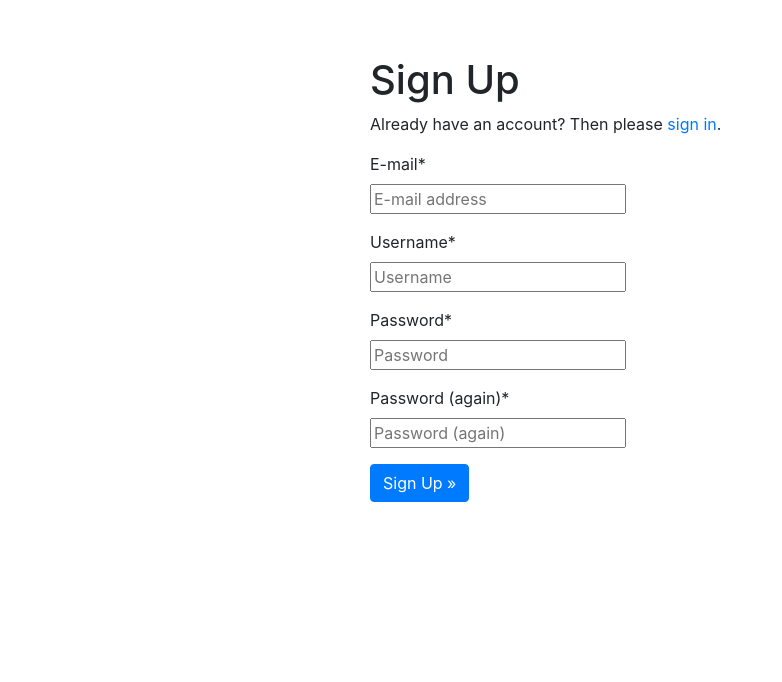
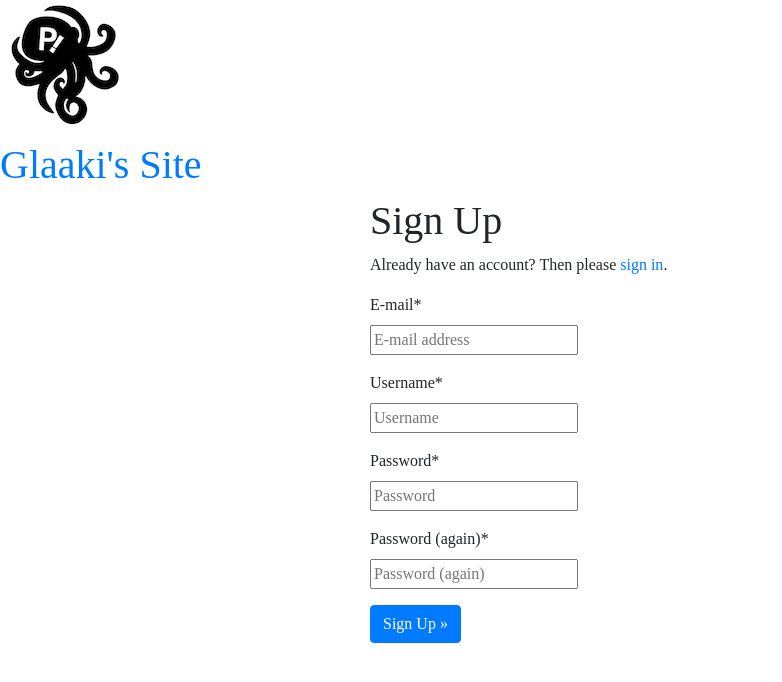
Before and after one commit to glaaki/ruh-roh, a Django app: page /accounts/signup/ in a window 1280 px wide. Shown: the top 682 px of the page, without its empty margins (0-782 px from the left). Run offline with Django 3.2, Linux system fonts and the light colour scheme; some libraries are stand-ins or nearby versions.

Commit message:
removing boilerplate templating, added logo

```diff
--- a/ruh_roh/static/css/project.css
+++ b/ruh_roh/static/css/project.css
@@ -1,38 +1,34 @@
-/* These styles are generated from project.scss. */
+body {
+  font-family: "Coming Soon"; }
+
+.logo {
+  background-image: url("/static/images/logo.png");
+  display: inline-block;
+  height: 130px;
+  width: 130px; }
 
 .alert-debug {
-  color: black;
-  background-color: white;
+  background-color: #fff;
   border-color: #d6e9c6;
-}
+  color: #000; }
 
 .alert-error {
-  color: #b94a48;
   background-color: #f2dede;
   border-color: #eed3d7;
-}
+  color: #b94a48; }
 
-/* This is a fix for the bootstrap4 alpha release */
+.navbar {
+  border-radius: 0px; }
+
 @media (max-width: 47.9em) {
   .navbar-nav .nav-item {
+    display: inline-block;
     float: none;
-    width: 100%;
-    display: inline-block;
-  }
+    width: 100%; }
+  .navbar-nav .nav-item + .nav-item {
+    margin-left: 0; }
+  .nav.navbar-nav.pull-xs-right {
+    float: none !important; } }
 
-  .navbar-nav .nav-item + .nav-item {
-    margin-left: 0;
-  }
-
-  .nav.navbar-nav.pull-xs-right {
-    float: none !important;
-  }
-}
-
-/* Display django-debug-toolbar.
-   See https://github.com/django-debug-toolbar/django-debug-toolbar/issues/742
-   and https://github.com/pydanny/cookiecutter-django/issues/317
-*/
 [hidden][style="display: block;"] {
-  display: block !important;
-}
+  display: block !important; }
--- a/ruh_roh/static/sass/project.scss
+++ b/ruh_roh/static/sass/project.scss
@@ -1,5 +1,16 @@
 
 // project specific CSS goes here
+
+body {
+	font-family: "Coming Soon";
+}
+
+.logo {
+	background-image: url("/static/images/logo.png");
+	display: inline-block;
+	height: 130px;
+	width: 130px;
+}
 
 ////////////////////////////////
 		//Variables//
--- a/ruh_roh/templates/base.html
+++ b/ruh_roh/templates/base.html
@@ -29,44 +29,16 @@
   <body>
 
     <div class="m-b-1">
-      <nav class="navbar navbar-dark navbar-static-top bg-inverse">
-        <div class="container">
-          <a class="navbar-brand" href="/">Ruh-Roh</a>
-          <button type="button" class="navbar-toggler hidden-sm-up pull-xs-right" data-toggle="collapse" data-target="#bs-navbar-collapse-1">
-            &#9776;
-          </button>
-
-          <!-- Collect the nav links, forms, and other content for toggling -->
-          <div class="collapse navbar-toggleable-xs" id="bs-navbar-collapse-1">
-            <ul class="nav navbar-nav">
-              <li class="nav-item">
-                <a class="nav-link" href="{% url 'home' %}">Home</a>
-              </li>
-              <li class="nav-item">
-                <a class="nav-link" href="{% url 'about' %}">About</a>
-              </li>
-            </ul>
-
-            <ul class="nav navbar-nav pull-xs-right">
-              {% if request.user.is_authenticated %}
-                <li class="nav-item">
-                  <a class="nav-link" href="{% url 'users:detail' request.user.username  %}">{% trans "My Profile" %}</a>
-                </li>
-                <li class="nav-item">
-                  <a class="nav-link" href="{% url 'account_logout' %}">{% trans "Sign Out" %}</a>
-                </li>
-              {% else %}
-                <li class="nav-item">
-                  <a id="sign-up-link" class="nav-link" href="{% url 'account_signup' %}">{% trans "Sign Up" %}</a>
-                </li>
-                <li class="nav-item">
-                  <a id="log-in-link" class="nav-link" href="{% url 'account_login' %}">{% trans "Sign In" %}</a>
-                </li>
-              {% endif %}
-            </ul>
-          </div>
-        </div>
-      </nav>
+		<header>
+			<div class="center">
+				<h1 class="title">
+					<span class="logo"></span>
+					<div>
+						<a href="/">Glaaki's Site</a>
+					</div>
+				</h1>
+			</div>
+		</header>
     </div>
 
     <div class="container">
--- a/ruh_roh/templates/pages/home.html
+++ b/ruh_roh/templates/pages/home.html
@@ -1,5 +1 @@
 {% extends "base.html" %}
-
-{% block content %}
-	<img src="static/images/logo.png" alt="P!">
-{% endblock %}
```
Also changed, not shown: ruh_roh/static/fonts/ComingSoon.ttf (added), ruh_roh/static/images/favicon.ico, ruh_roh/static/images/logo.png (added).
